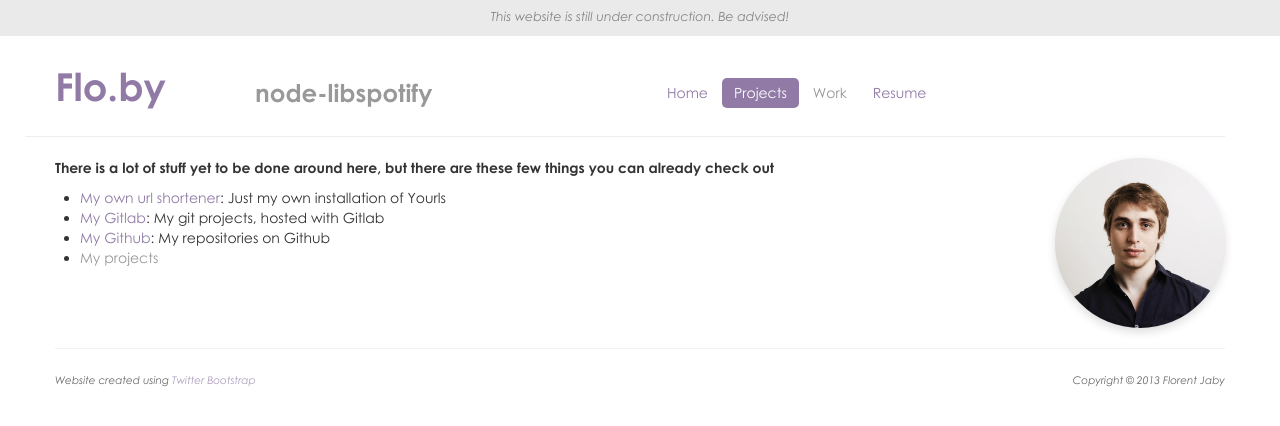
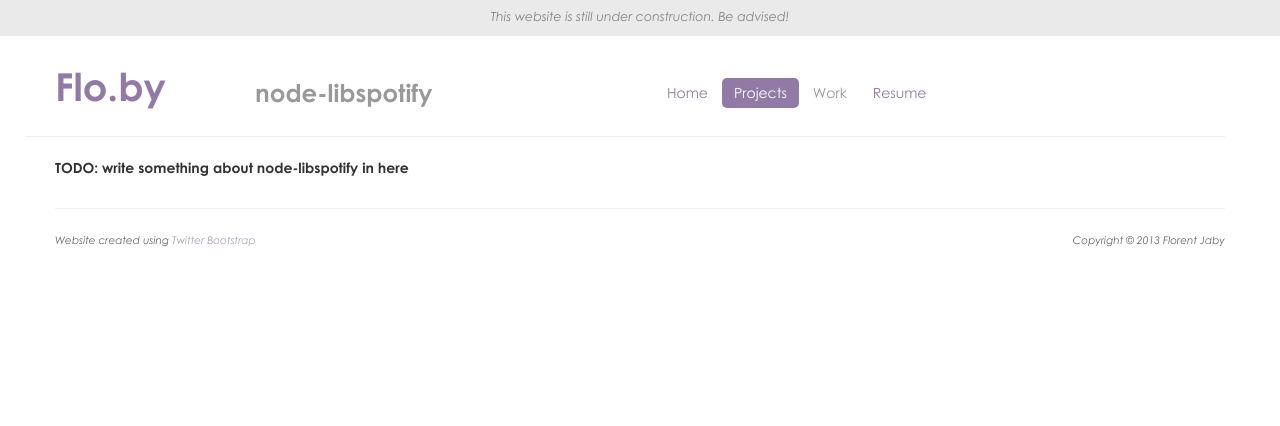
Before and after one commit to Floby/node-libspotify, a Jekyll site: the page built from index.html, in a window 1280 px wide. Shown: the top 426 px of the page. Built offline with Jekyll 4.4.1, drawn with Linux system fonts in a browser that asks for light colours; the list of posts is cut into pages by our own code.

Commit message:
remove traces of old www.flo.by

```diff
--- a/index.html
+++ b/index.html
@@ -8,17 +8,10 @@ project: node-libspotify
         <hr />
         <div class="span8">
             <p>
-                <strong>There is a lot of stuff yet to be done around here, but there are these few things you can already check out</strong>
+                <strong>TODO: write something about node-libspotify in here</strong>
             </p>
-            <ul>
-                <li><a href="http://flo.by/short">My own url shortener</a>: Just my own installation of Yourls</li>
-                <li><a href="http://gitlab.flo.by:8080/">My Gitlab</a>: My git projects, hosted with Gitlab</li>
-                <li><a href="http://github.com/floby">My Github</a>: My repositories on Github</li>
-                <li><a class="muted" rel="tooltip" data-placement="bottom" data-title="Coming soon!" href="#">My projects</a></li>
-            </ul>
         </div>
         <div class="span2 offset2 portrait">
-            <img src="images/portrait.jpg" class="img-circle picture" title="Florent" alt="Florent" />
         </div>
     </div>
 </div>
```
